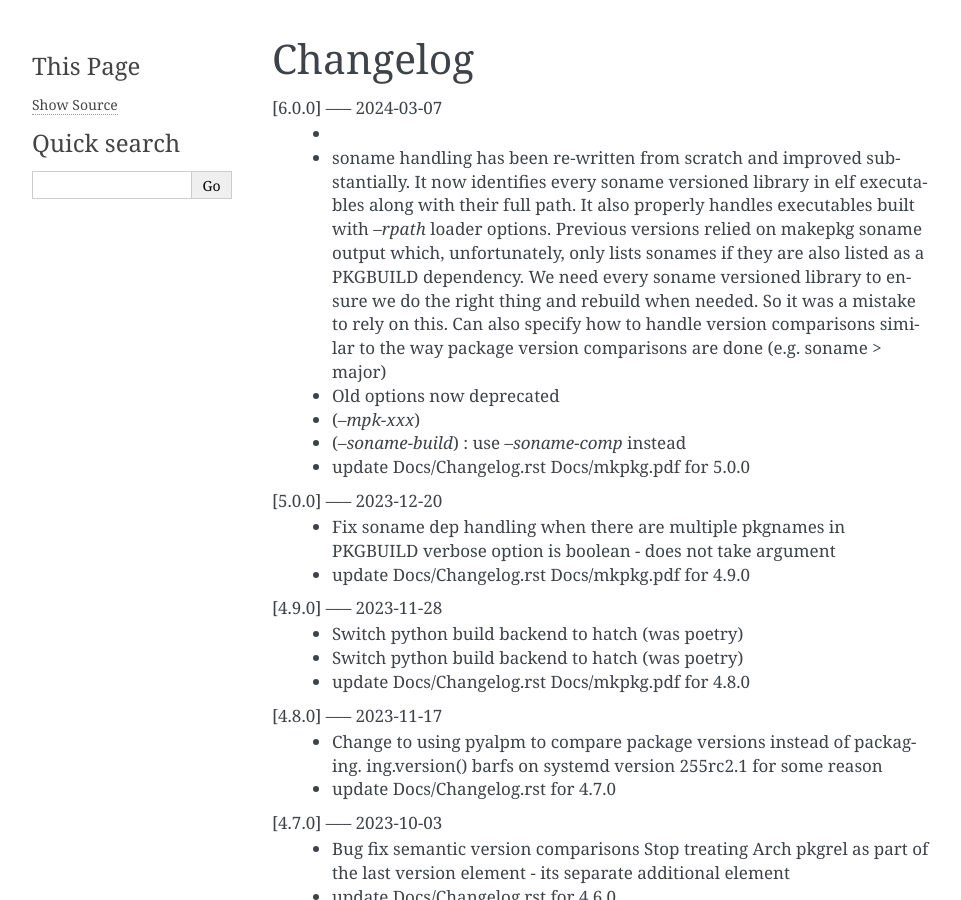
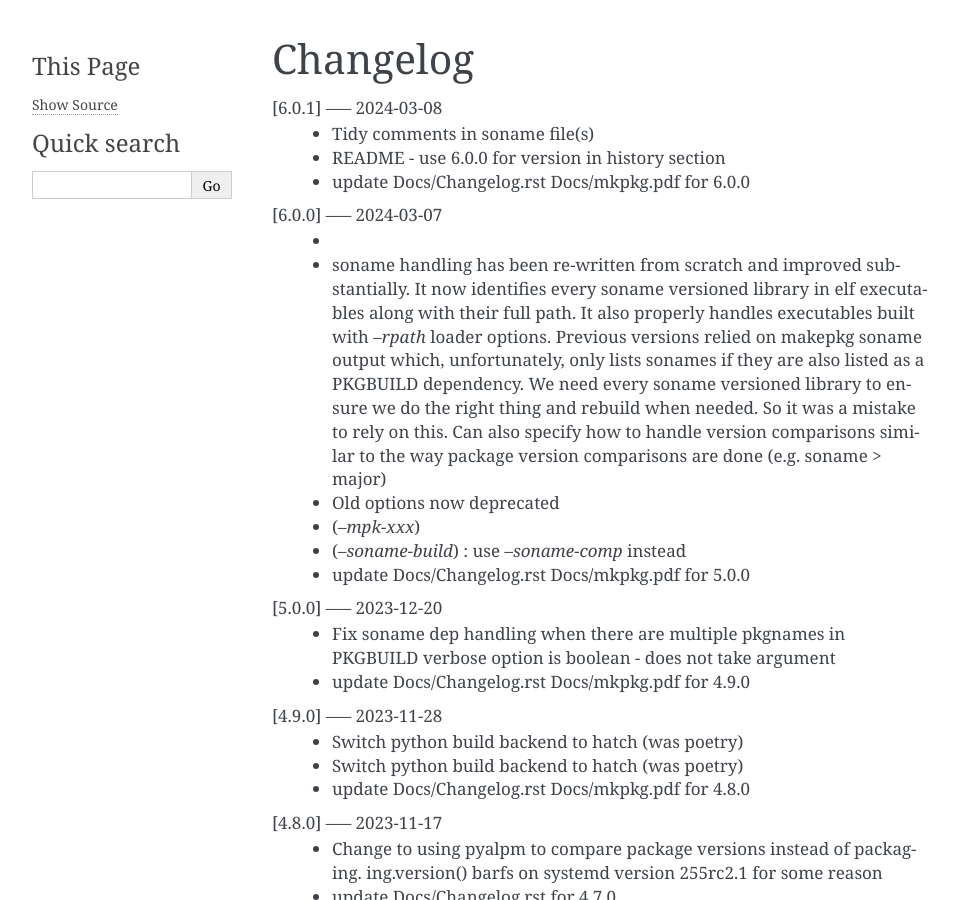
Before and after one commit to gene-git/Arch-mkpkg, a Sphinx documentation site: the page built from Docs/Changelog.rst, in a window 1280 px wide and 900 px high. Shown: the whole window, without its empty margins (148-1109 px from the left). Built offline with Sphinx 7.4.7, drawn with Linux system fonts in a browser that asks for light colours; pages that are not in the unit, such as notebooks, are missing from menus.

Commit message:
update Docs/Changelog.rst Docs/mkpkg.pdf for 6.0.1

```diff
--- a/Docs/Changelog.rst
+++ b/Docs/Changelog.rst
@@ -1,5 +1,10 @@
 Changelog
 =========
+
+[6.0.1] ----- 2024-03-08
+ * Tidy comments in soname file(s)
+ * README - use 6.0.0 for version in history section
+ * update Docs/Changelog.rst Docs/mkpkg.pdf for 6.0.0
 
 [6.0.0] ----- 2024-03-07
  *
```
Also changed, not shown: 1 other file.
